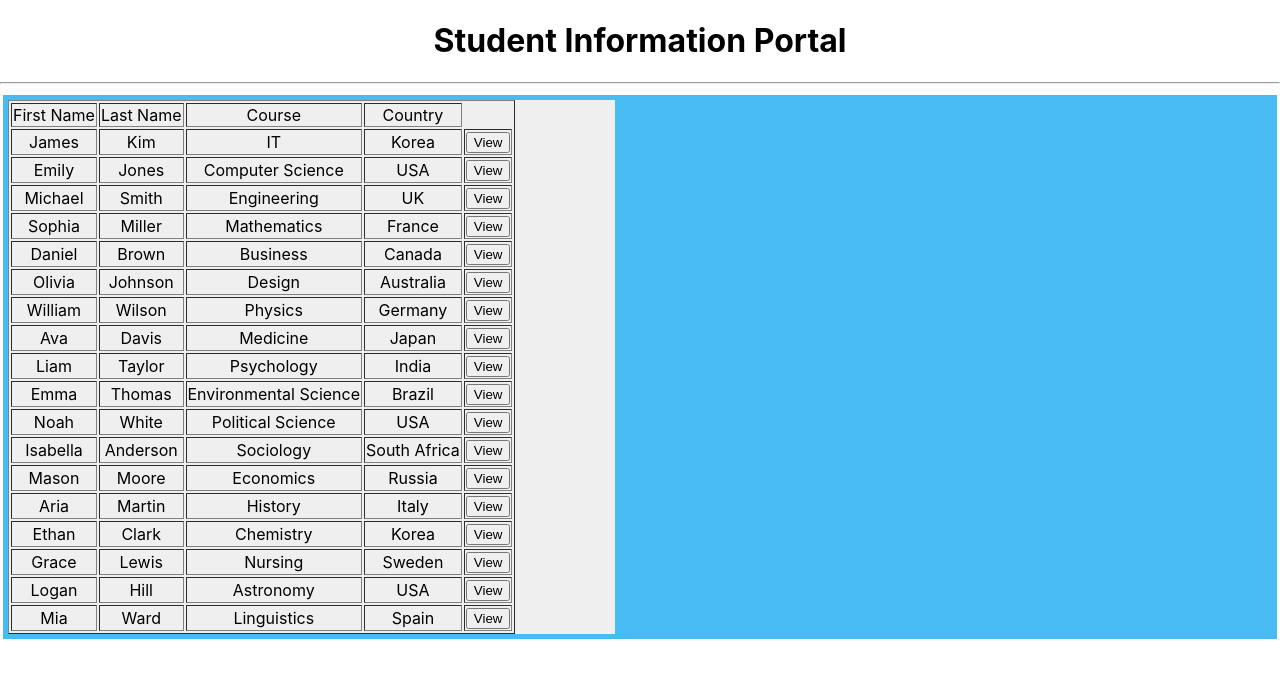
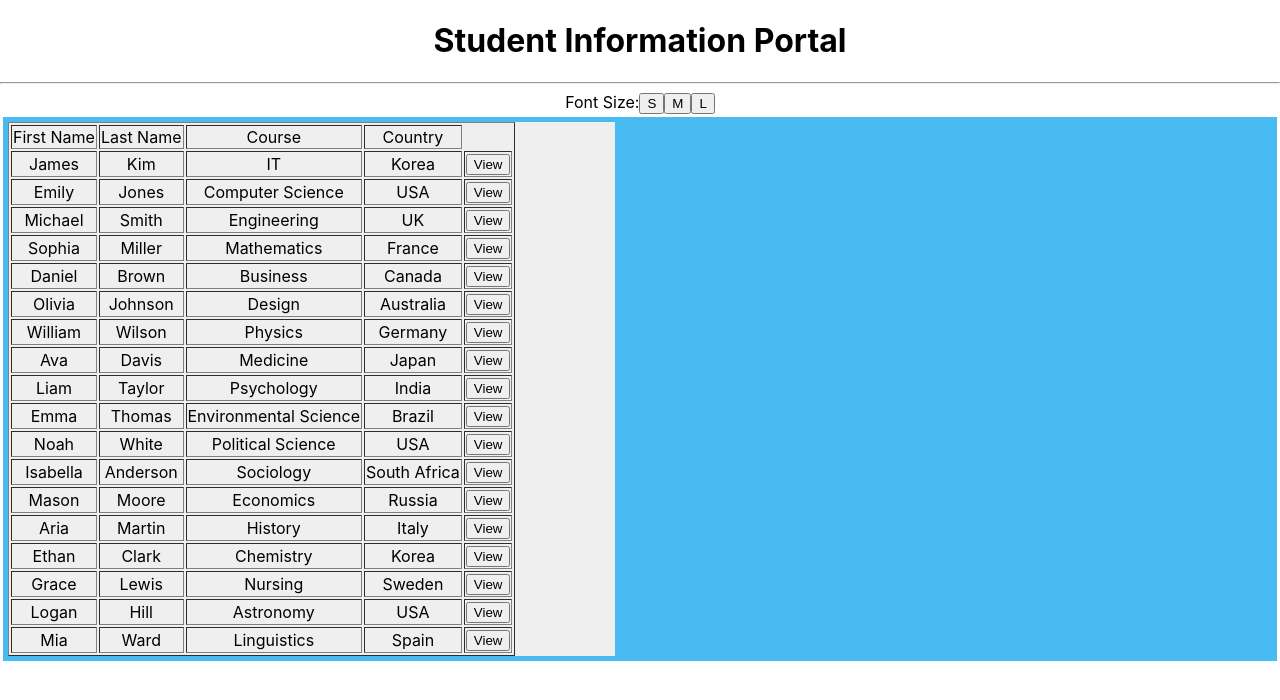
Before and after one commit to Sathmi1234/2020ICT117_IT3133_Assignment3, a React (Create React App) app: page / in a window 1280 px wide. Shown: the top 700 px of the page. Built offline with nearby package versions, Linux system fonts and the light colour scheme.

Commit message:
Fontsize changing function

```diff
--- a/src/App.js
+++ b/src/App.js
@@ -1,12 +1,21 @@
+import { useState } from 'react';
 import './App.css';
 import {students} from './assets/data/StudentsDb'
 import StudentTable from './components/StudentTable';
 
 function App() {
+  const [size,setSize]=useState(20);
+
+
+
   return (
     <div className="App">
       <h1>Student Information Portal</h1>
       <hr/>
+      Font Size:
+      <button onClick={()=>setSize(16)}>S</button>
+      <button onClick={()=>setSize(20)}>M</button>
+      <button onClick={()=>setSize(24)}>L</button>
       <table width="100%">
         <tbody>
           <tr>
```
